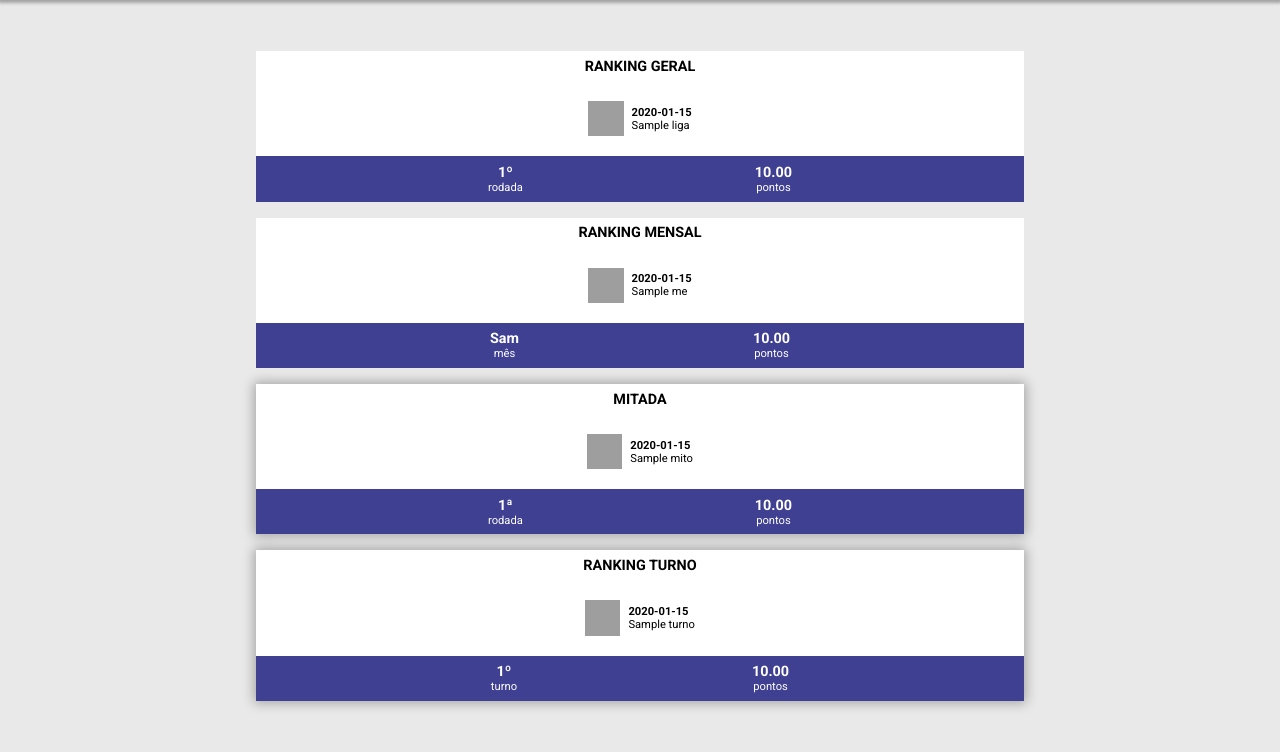
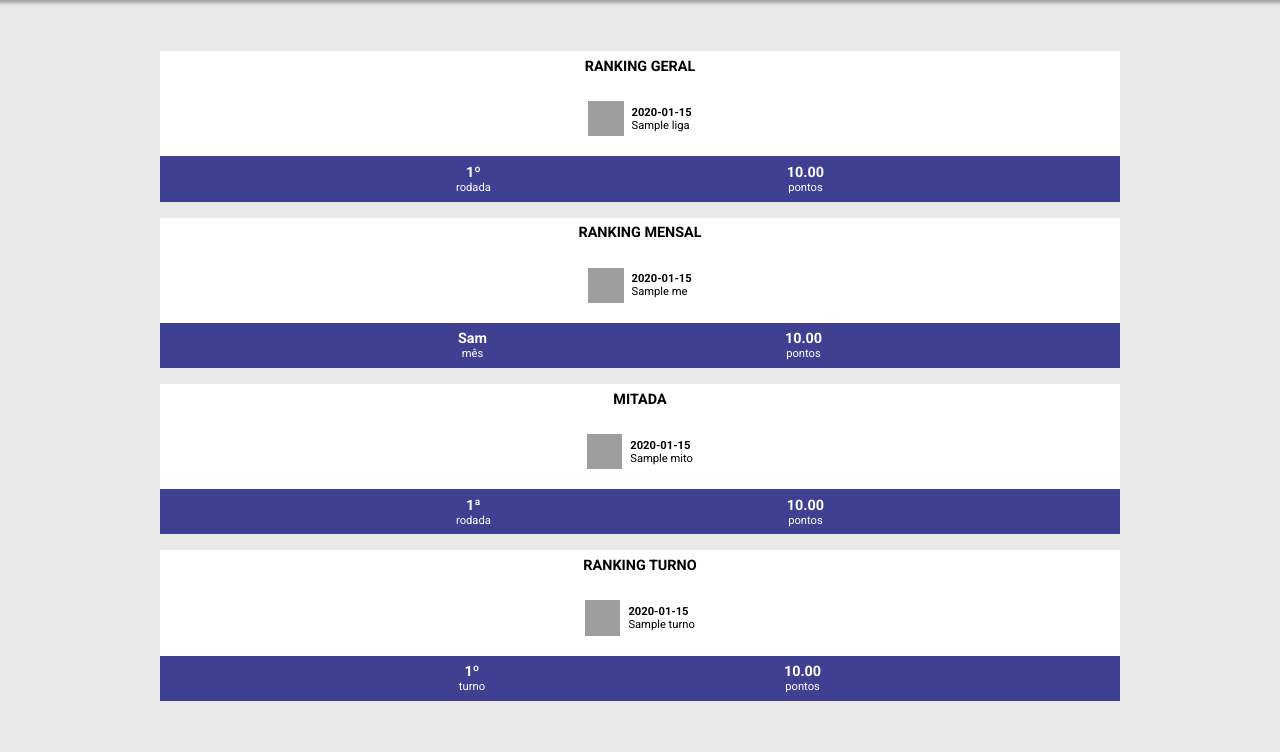
Before and after one commit to weversousa/cartolafcgw, a Flask app: page /dashboard in a window 1280 px wide. Shown: the part 48-800 px from the top of the page. Run offline with Flask 2, Linux system fonts and the light colour scheme; tables that the repository leaves empty hold one stand-in row (values such as "Sample post"); grey boxes are pictures that could not be loaded.

Commit message:
alter css

```diff
--- a/cartolafcgw/static/css/global.css
+++ b/cartolafcgw/static/css/global.css
@@ -28,16 +28,16 @@
 
 main section {
     height: 20%;
-    width: 60%;
+    width: 75%;
 
     display: flex;
     gap: 1rem;
+    overflow-x: auto;
 }
 
 main section.wrapper {
-    overflow-x: auto;
     cursor: grab;
-    scroll-snap-type: x;
+    scroll-snap-type: x mandatory;
     scroll-behavior: smooth;
     scrollbar-width: none;
 }
```
